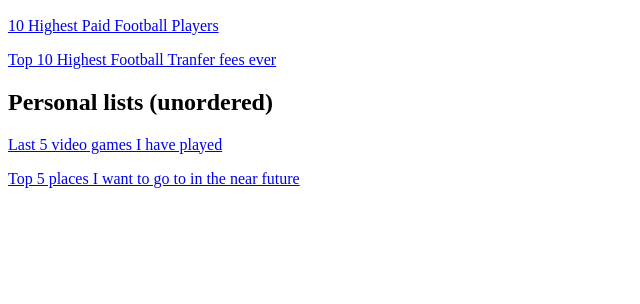
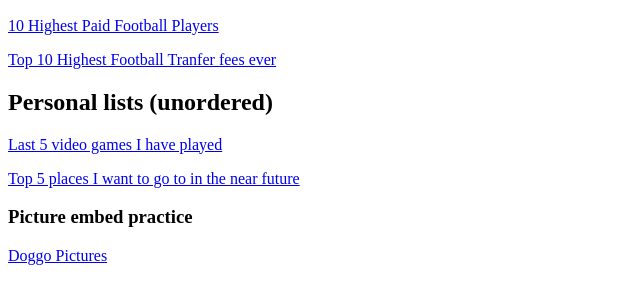
Before and after one commit to thephilosopher13/lists-practice, a plain HTML site: page index.html in a window 1280 px wide. Shown: the part 110-414 px from the top of the page, without its empty margins (0-640 px from the left). Drawn offline with Linux system fonts and the light colour scheme.

Commit message:
added unordered lists and pictures

```diff
--- a/index.html
+++ b/index.html
@@ -14,5 +14,8 @@
             <h2>Personal lists (unordered)</h2>
             <p><a href = ./pages/videogames.html>Last 5 video games I have played</a></p>
             <p><a href = ./pages/traveldestinations.html>Top 5 places I want to go to in the near future</a></p>
+
+            <h3>Picture embed practice</h3>
+            <p><a href = ./pages/dogpics.html>Doggo Pictures</a></p>
     </body>
 </html>
```
